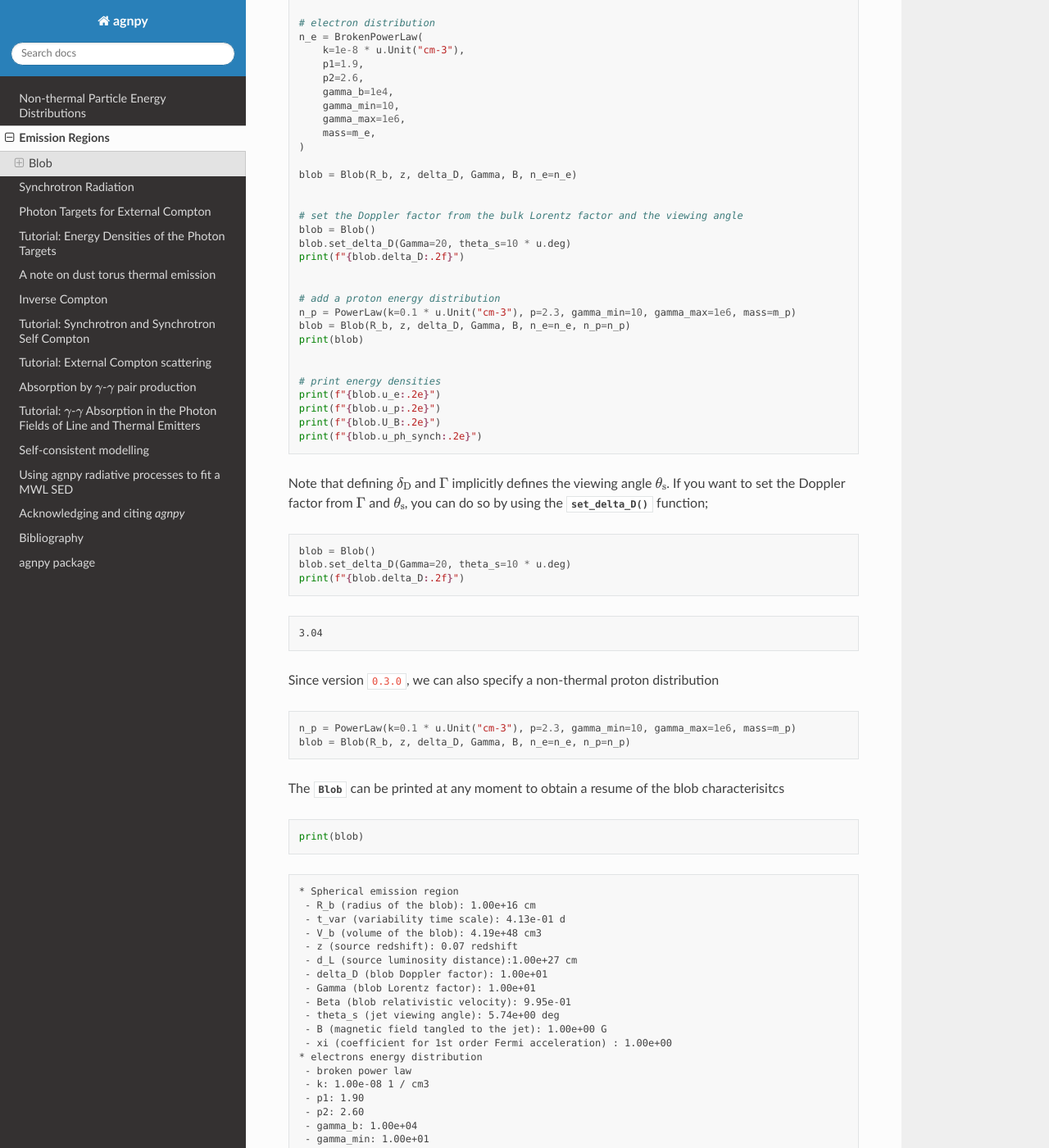
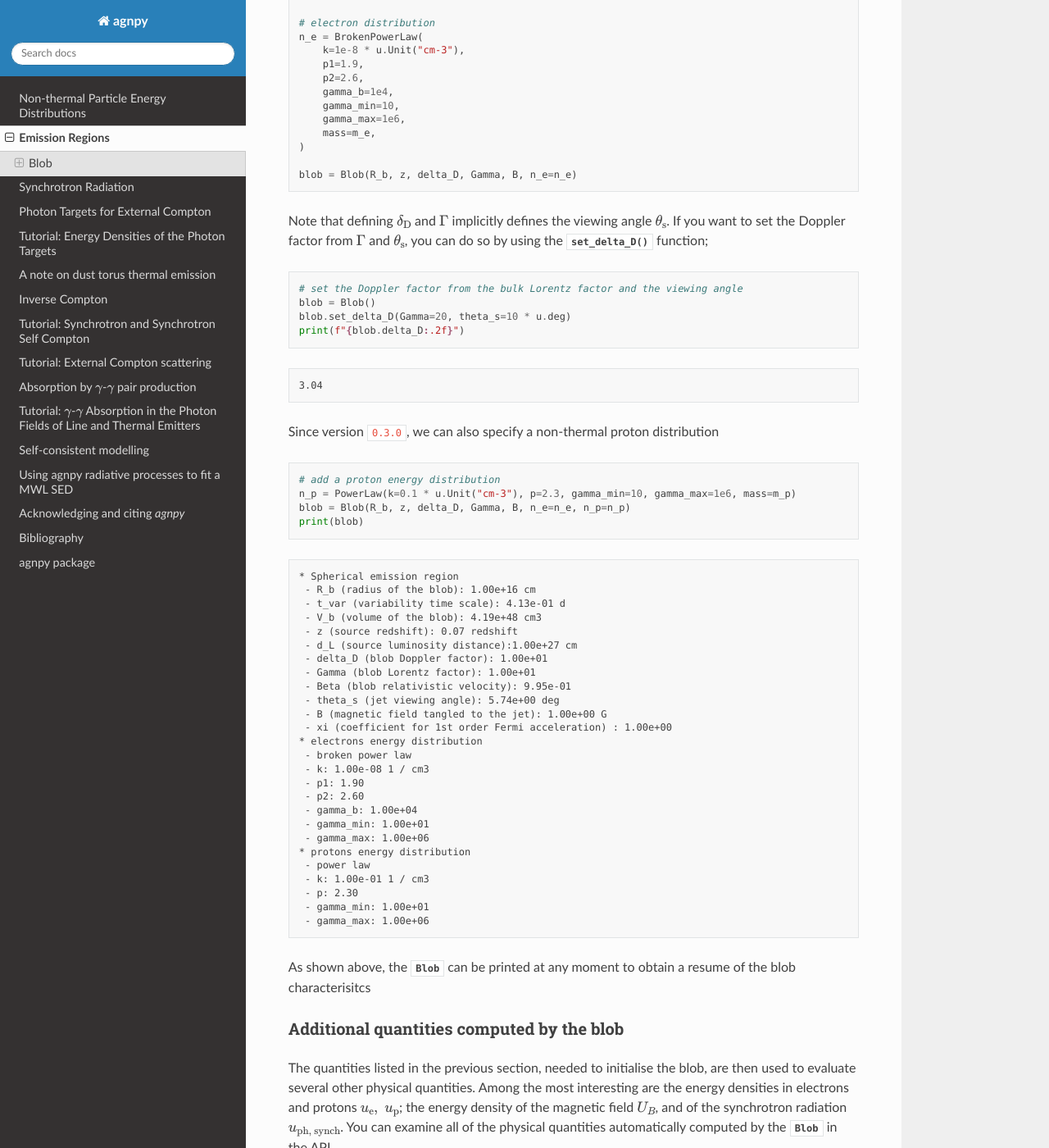
Before and after one commit to cosimoNigro/agnpy, a Sphinx documentation site: the page built from docs/emission_regions.rst, in a window 1280 px wide and 1400 px high, scrolled down 880 px. Shown: the whole window at 82% size. Built offline with Sphinx 7.4.7 and the Read the Docs theme 2.0.0, drawn with Linux system fonts in a browser that asks for light colours; some of the changed text lies outside the part shown.

Commit message:
minor estethic improvements [ci skip]

```diff
--- a/docs/emission_regions.rst
+++ b/docs/emission_regions.rst
@@ -23,14 +23,12 @@
 Follows a snippet initialising the `Blob` (using `astropy` quantities) with its physical quantities and an electrons disitribtuion.
 
 .. literalinclude:: snippets/blob_snippet.py
+   :lines: 1-26
 
 Note that defining :math:`\delta_{\rm D}` and :math:`\Gamma` implicitly defines the viewing angle :math:`\theta_{\rm s}`. If you want to set the Doppler factor from :math:`\Gamma` and :math:`\theta_{\rm s}`, you can do so by using the :py:meth:`~agnpy.emission_regions.Blob.set_delta_D` function;
 
-.. code-block:: python
-
-   blob = Blob()
-   blob.set_delta_D(Gamma=20, theta_s=10 * u.deg)
-   print(f"{blob.delta_D:.2f}")
+.. literalinclude:: snippets/blob_snippet.py
+   :lines: 29-32
 
 .. code-block:: text
 
@@ -38,16 +36,8 @@
 
 Since version ``0.3.0``, we can also specify a non-thermal proton distribution
 
-.. code-block:: python
-
-   n_p = PowerLaw(k=0.1 * u.Unit("cm-3"), p=2.3, gamma_min=10, gamma_max=1e6, mass=m_p)
-   blob = Blob(R_b, z, delta_D, Gamma, B, n_e=n_e, n_p=n_p)
-
-The :class:`~agnpy.emission_regions.Blob` can be printed at any moment to obtain a resume of the blob characterisitcs
-
-.. code-block:: python
-
-   print(blob)
+.. literalinclude:: snippets/blob_snippet.py
+   :lines: 35-38
 
 .. code-block:: text
 
@@ -78,19 +68,17 @@
     - gamma_min: 1.00e+01
     - gamma_max: 1.00e+06
 
+As shown above, the :class:`~agnpy.emission_regions.Blob` can be printed at any moment to obtain a resume of the blob characterisitcs
 
 Additional quantities computed by the blob
-^^^^^^^^^^^^^^^^^^^^^^^^^^^^^^^^^^^^^^^^^^
+..........................................
+
 The quantities listed in the previous section, needed to initialise the blob, are then used to evaluate several other physical quantities.
 Among the most interesting are the energy densities in electrons and protons :math:`u_{\rm e},\;u_{\rm p}`; the energy density of the magnetic field :math:`U_B`, and of the synchrotron radiation :math:`u_{\rm ph,\, synch}`.
 You can examine all of the physical quantities automatically computed by the :class:`~agnpy.emission_regions.Blob` in the API.
 
-.. code-block:: python
-
-   print(f"{blob.u_e:.2e}")
-   print(f"{blob.u_p:.2e}")
-   print(f"{blob.U_B:.2e}")
-   print(f"{blob.u_ph_synch:.2e}")
+.. literalinclude:: snippets/blob_snippet.py
+   :lines: 41-45
 
 .. code-block:: text
 
--- a/docs/index.rst
+++ b/docs/index.rst
@@ -32,13 +32,13 @@
 
 .. code-block:: bash
 
-    pip install agnpy
+   pip install agnpy
 
 The code can also be installed with ``conda``
 
 .. code-block:: bash
 
-    conda install -c conda-forge agnpy
+   conda install -c conda-forge agnpy
 
 
 Dependencies
```
Also changed, not shown: docs/_static/disk_torus_black_bodies.png, 1 other file.
